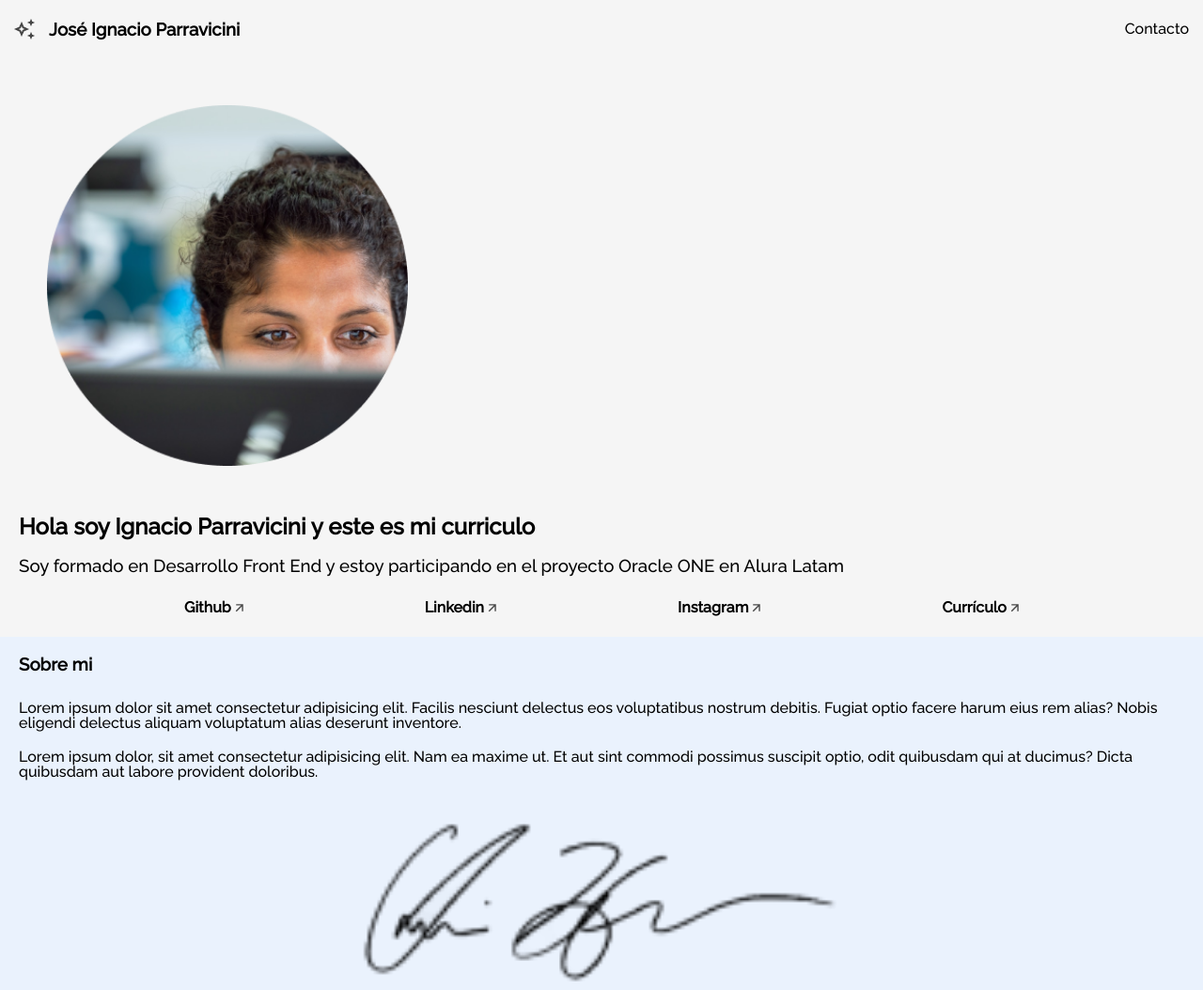
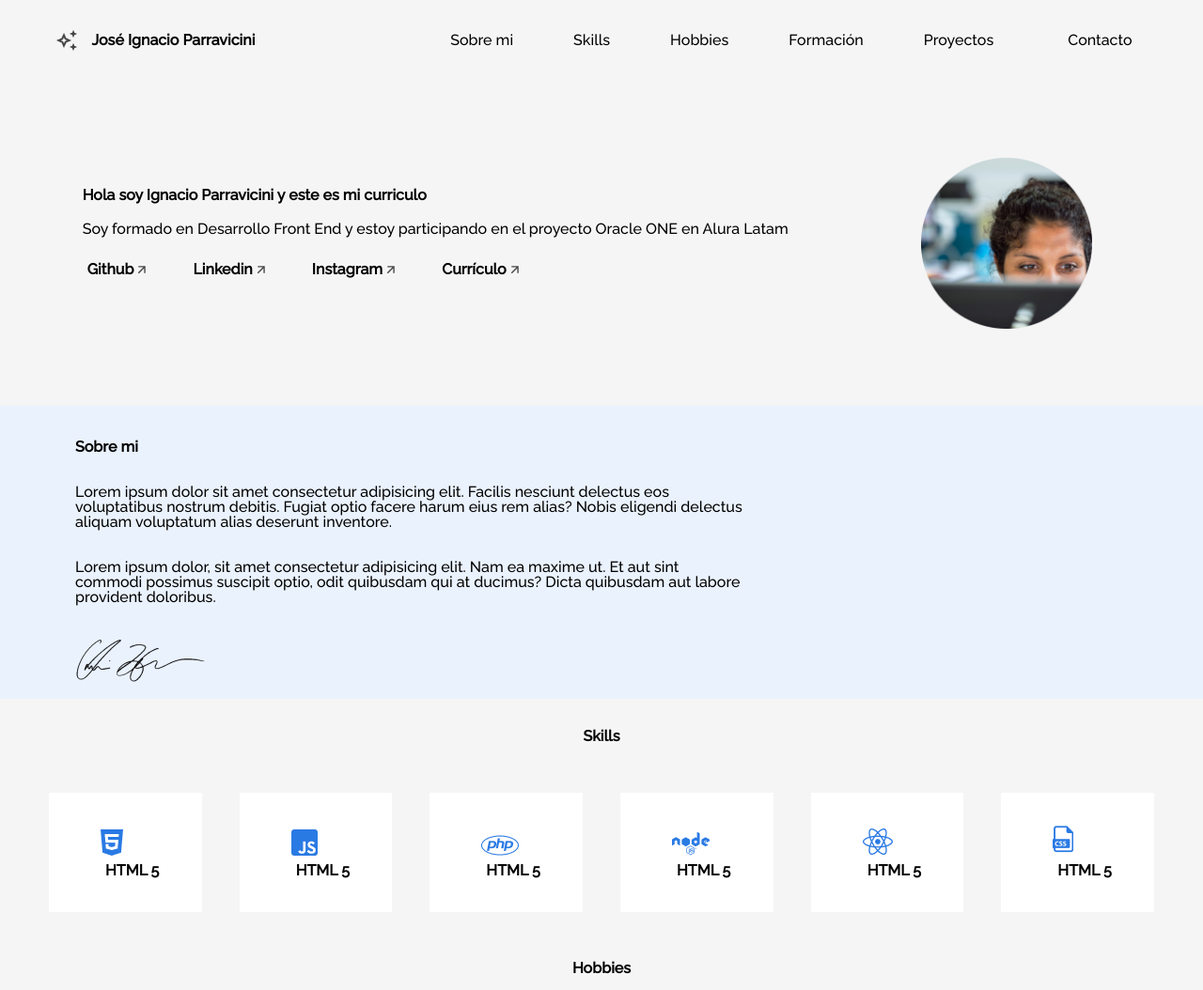
Before and after one commit to Iparravicini/ChallengeOneFrontEnd, a plain HTML site: page index.html in a window 1280 px wide. Shown: the top 1054 px of the page at 94% size. Drawn offline with Linux system fonts and the light colour scheme.

Commit message:
Finalizado

```diff
--- a/CSS/about.css
+++ b/CSS/about.css
@@ -1,23 +1,49 @@
-.about{
-    background: #EAF2FD;
+.about {
+  background: #eaf2fd;
 }
 
-.about__container{
-    display: flex;
-    flex-direction: column;
+.about__container {
+  display: flex;
+  flex-direction: column;
 }
 
-.about__title{
-    text-align: left;
-    margin: 20px;
+.about__title {
+  text-align: left;
+  margin: 1rem;
 }
 
-.about__paragraph{
-    text-align: left;
-    margin: 10px 20px;
+.about__paragraph {
+  text-align: left;
+  margin: 1rem;
 }
 
-.about__container img{
-    width: 40%;
-    margin: 20px auto;
+.about__container img {
+  width: 35%;
+  margin: 1rem;
 }
+
+@media screen and (min-width: 768px) {
+  .about__container {
+    margin: 2rem;
+    align-items: flex-start;
+  }
+
+  .about__title {
+    padding-top: 20px;
+    padding-bottom: 0;
+  }
+
+  .about__container img {
+    width: auto;
+  }
+}
+
+@media screen and (min-width: 972px) {
+    .about__paragraph {
+        width: 60%;
+    }
+
+    .about__container{
+      margin-left: 4rem;
+    }
+}
--- a/CSS/academic.css
+++ b/CSS/academic.css
@@ -1,5 +1,6 @@
 .academic{
     background: #EAF2FD;
+    width: auto;
 }
 
 .academic__title{
@@ -12,10 +13,17 @@
     flex-direction: column;
     align-items: center;
     justify-content: center;
-
 }
 
 .academic__courses__list{
     margin: 20px;
     padding: 0;
 }
+
+@media screen and (min-width:768px) {
+    .academic__courses{
+        display: flex;
+        flex-direction: row;
+        justify-content: center;
+    }
+}
--- a/CSS/experience.css
+++ b/CSS/experience.css
@@ -10,8 +10,7 @@
 }
 
 .experience__img{
-    width: 90%;
-    position: relative;
+    width: auto;
     margin: auto 10px;
 }
 
@@ -27,8 +26,6 @@
     font-weight: 500;
 }
 
-.experience__repo{}
-
 .experiencia__boton--rep{
     box-sizing: border-box;
     border: 1px solid #2A7AE4;
@@ -43,3 +40,11 @@
     color: #FFFFFF;
     border: none;
 }
+
+@media screen and (min-width: 968px) {
+    .experience__box {
+        flex-direction: row;
+        margin: 2rem;
+        justify-content: center;
+    }
+}
--- a/CSS/formcontacto.css
+++ b/CSS/formcontacto.css
@@ -10,7 +10,7 @@
     display: flex;
     flex-direction: column;
     align-items: start;
-    margin: 30px 20px;
+    margin: 3rem 2rem;
 }
 
 .formcontacto__title{
@@ -27,6 +27,7 @@
     display: flex;
     flex-direction: column;
     margin: 0 0 20px 0;
+    width: 100%;
 }
 
 .formcontacto__input{
@@ -35,8 +36,8 @@
     border: none;
     padding: 20px;
     margin: 10px 0;
-    width: auto;
     color: #000000;
+    font-family: 'Raleway';
 }
 
 .formcontacto__textarea{
@@ -45,7 +46,6 @@
     border: none;
     padding: 20px;
     margin: 10px 0;
-    width: auto;
     color: #000000;
     font-family: 'Raleway';
 }
@@ -58,3 +58,23 @@
     width: 50%;
     margin: 10px 0;
 }
+
+@media screen and (min-width: 768px) {
+    .formcontacto__contacto{
+        display: flex;
+        margin: 2rem;
+        width: auto;
+        justify-content: center;
+    }
+
+}
+
+@media screen and (min-width: 972px) {
+    .formcontacto--izquierda{
+        display: flex;
+    }
+
+    .formcontacto__img{
+        margin: 3rem;
+    }
+}
--- a/CSS/menu.css
+++ b/CSS/menu.css
@@ -19,3 +19,45 @@
 .menu__list__item__contacto{
     margin: 0 15px;
 }
+
+@media screen and (min-width: 768px) {
+    .menu{
+        display: flex;
+        justify-content: center;
+        margin: 0;
+        width: auto;
+    }
+}
+
+@media screen and (min-width: 972px) {
+    .menu{
+        display: flex;
+        justify-content: space-around;
+        width: auto;
+    }
+
+    .menu__header{
+        margin: 2rem;
+    }
+
+    nav{
+        display: flex;
+        flex-direction: row;
+        align-items: center;
+        margin-right: 2rem;
+    }
+
+    .menu__list{
+        display: flex;
+        flex-direction: row;
+        margin: 2rem;
+    }
+
+    .menu__list__item{
+        padding: 0 2rem;
+    }
+
+    .menu__list__item__contacto{
+        display: flex;
+    }
+}
--- a/CSS/skills-hobbies.css
+++ b/CSS/skills-hobbies.css
@@ -18,9 +18,6 @@
   padding: 15px;
   margin: 20px;
   width: 30%;
-}
-
-.skills__img {
 }
 
 .skills__name {
@@ -57,3 +54,27 @@
   margin: 5px;
   font-weight: 700;
 }
+
+@media screen and (min-width: 768px) {
+  .skills__box{
+    width: 25%;
+  }
+
+  .hobbies__box{
+    width: 25%;
+  }
+}
+
+@media screen and (min-width: 968px) {
+  .skills__line{
+    flex-wrap: nowrap;
+    flex-direction: row;
+    margin: 2rem;
+  }
+
+  .hobbies__line{
+    flex-wrap: nowrap;
+    flex-direction: row;
+    margin: 2rem;
+  }
+}
--- a/CSS/style.css
+++ b/CSS/style.css
@@ -12,6 +12,10 @@ body{
     line-height: 1;
 }
 
+*{
+    font-size: 16px;
+}
+
 ol, ul, li {
     list-style: none;
 }
--- a/CSS/title.css
+++ b/CSS/title.css
@@ -29,3 +29,33 @@
 .title__network__item{
     margin: 2px;
 }
+
+@media screen and (min-width:768px) {
+    .title__div{
+        display: flex;
+        flex-direction: row-reverse;
+        justify-content: space-around;
+        margin: 2rem;
+    }
+
+    .title__container{
+        display: flex;
+        flex-direction: column;
+        justify-content: center;
+    }
+
+    .title__profile{
+        max-width: 15%;
+    }
+
+    .title__network{
+        justify-content: flex-start;
+        margin-left: 20px;
+        margin-top: 0;
+    }
+
+    .title__network__item{
+        margin-left: 0;
+        margin-right: 50px;
+    }
+}
--- a/index.html
+++ b/index.html
@@ -33,7 +33,6 @@
                         <li class="menu__list__item"><a href="#hobbies">Hobbies</a></li>
                         <li class="menu__list__item"><a href="#formacion">Formación</a></li>
                         <li class="menu__list__item"><a href="#xp">Proyectos</a></li>
-                        <li class="menu__list__item"><a href="#contacto">Contacto</a></li>
                     </ul>
                     <li class="menu__list__item__contacto"><a href="#contacto">Contacto</a></li>
                 </nav>
@@ -284,14 +283,14 @@
                             <form action="" name="form"
                                 class="formcontacto__form">
                                 <input type="text" class="formcontacto__input"
-                                    name="nombre" placeholder="Nombre">
+                                    name="nombre" placeholder="Nombre" maxlength="50" required>
                                 <input type="email" class="formcontacto__input"
-                                    name="email" placeholder="E-mail">
+                                    name="email" placeholder="E-mail" required>
                                 <input type="text" class="formcontacto__input"
-                                    name="asunto" placeholder="Asunto">
+                                    name="asunto" placeholder="Asunto" maxlength="50" required>
                                 <textarea class="formcontacto__textarea"
                                     rows="5" cols="40" id="mensaje"
-                                    name="mensaje" placeholder="Mensaje"></textarea>
+                                    name="mensaje" placeholder="Mensaje" maxlength="300" required></textarea>
                                 <button type="submit"
                                     class="formcontacto__boton">Enviar mensaje</button>
                             </form>
```
